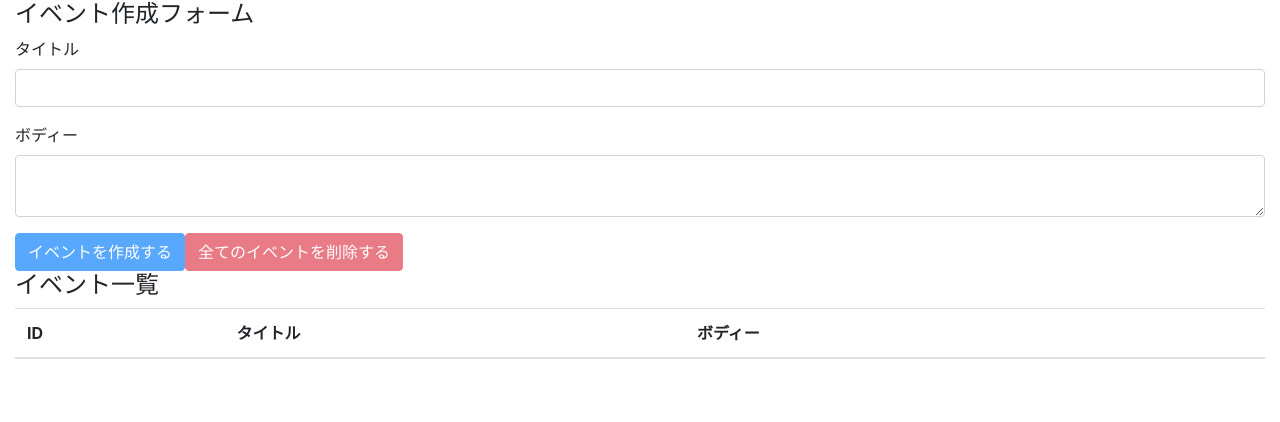
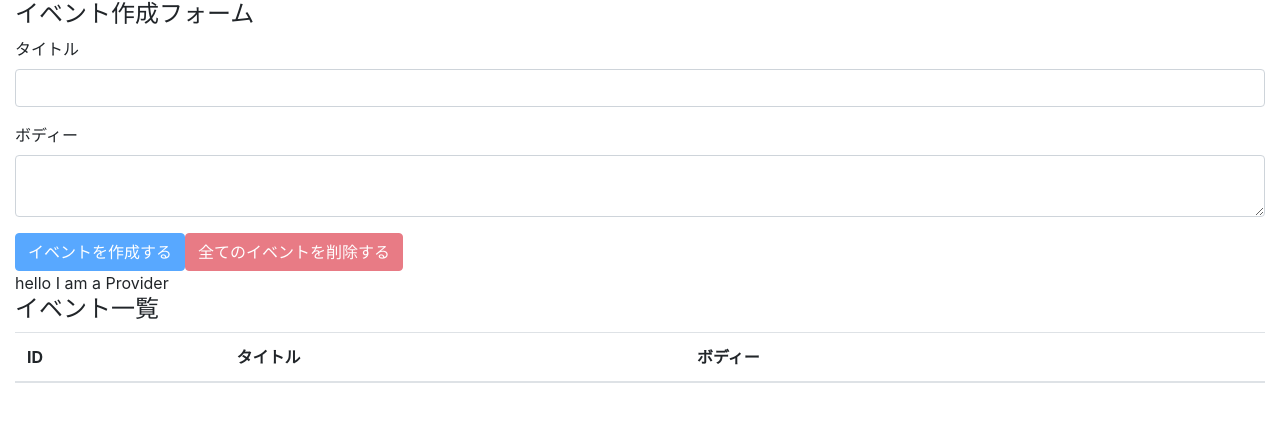
Before and after one commit to yasu0930/learn-react, a React (Create React App) app in the folder my-app/: page / in a window 1280 px wide. Shown: the top 422 px of the page. Built offline with nearby package versions, Linux system fonts and the light colour scheme.

Commit message:
setup-context-Provider

```diff
--- a/my-app/src/components/App.js
+++ b/my-app/src/components/App.js
@@ -3,16 +3,21 @@
 
 import EventForm from './EventForm'
 import Events from './Events'
+import AppContext from '../contexts/AppContext'
 import reducer from '../reducers'
+
+console.log({AppContext})
 
 const App = () => {
   const [state, dispatch] = useReducer(reducer, [])
 
   return(
-    <div className="container-fluid">
-      <EventForm state={state} dispatch={dispatch}/>
-      <Events state={state} dispatch={dispatch}/>
-    </div>
+    <AppContext.Provider value={'hello I am a Provider'}>
+      <div className="container-fluid">
+        <EventForm state={state} dispatch={dispatch}/>
+        <Events state={state} dispatch={dispatch}/>
+      </div>
+    </AppContext.Provider>
   )
 }
 
--- a/my-app/src/components/Events.js
+++ b/my-app/src/components/Events.js
@@ -1,10 +1,14 @@
-import React from 'react';
+import React, { useContext } from 'react';
 
 import Event from './Event'
+import AppContext from '../contexts/AppContext'
 
 const Events = ({ state, dispatch }) => {
+  const value = useContext(AppContext)
+
   return(
     <>
+      <div>{value}</div>
       <h4>イベント一覧</h4>
       <table className="table table-hover">
         <thead>
--- /dev/null
+++ b/my-app/src/contexts/AppContext.js
@@ -0,0 +1,5 @@
+import {createContext} from 'react'
+
+const AppContext = createContext()
+
+export default AppContext
```
Lines whose indentation alone changed are shown as unchanged.
